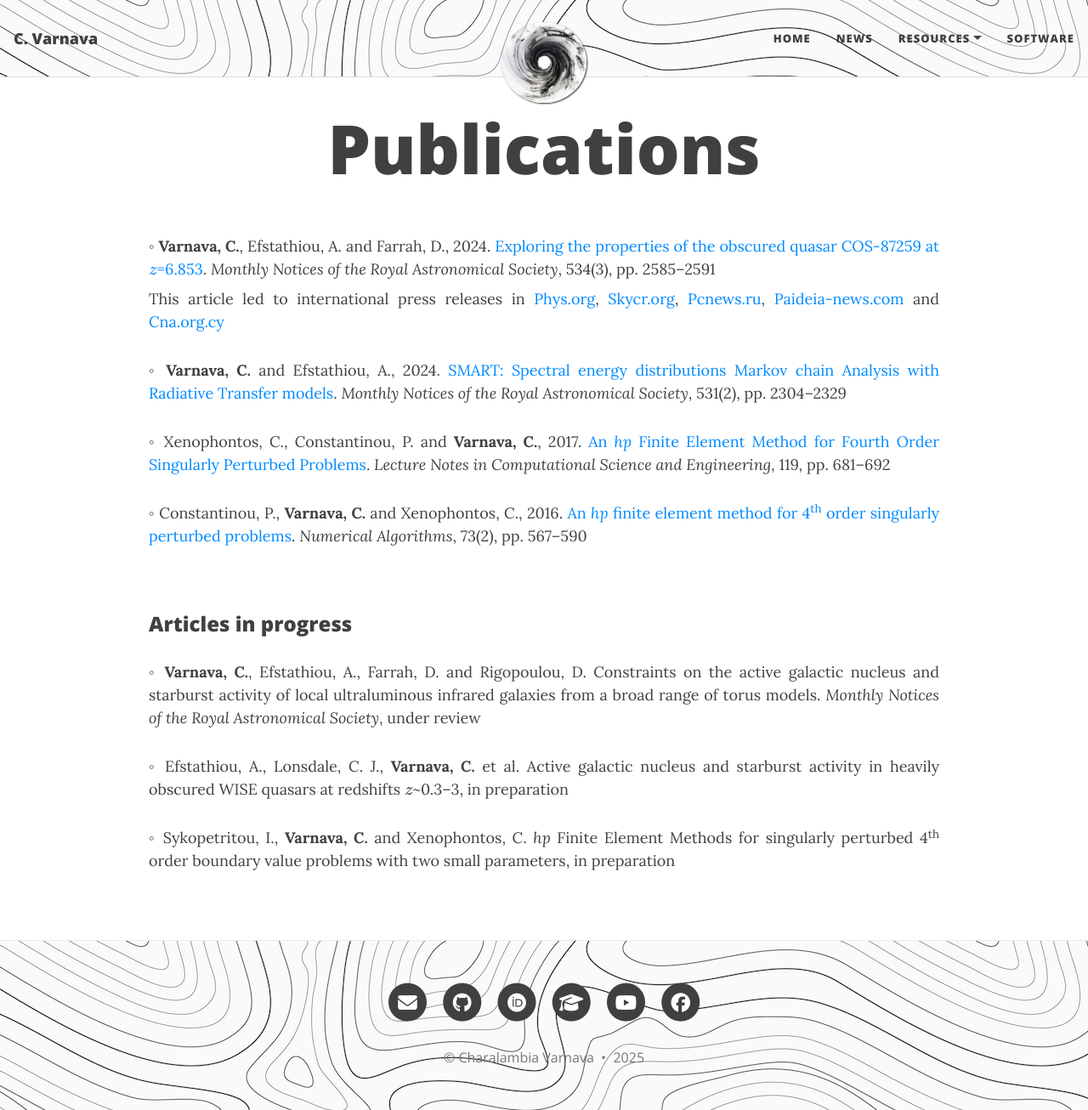
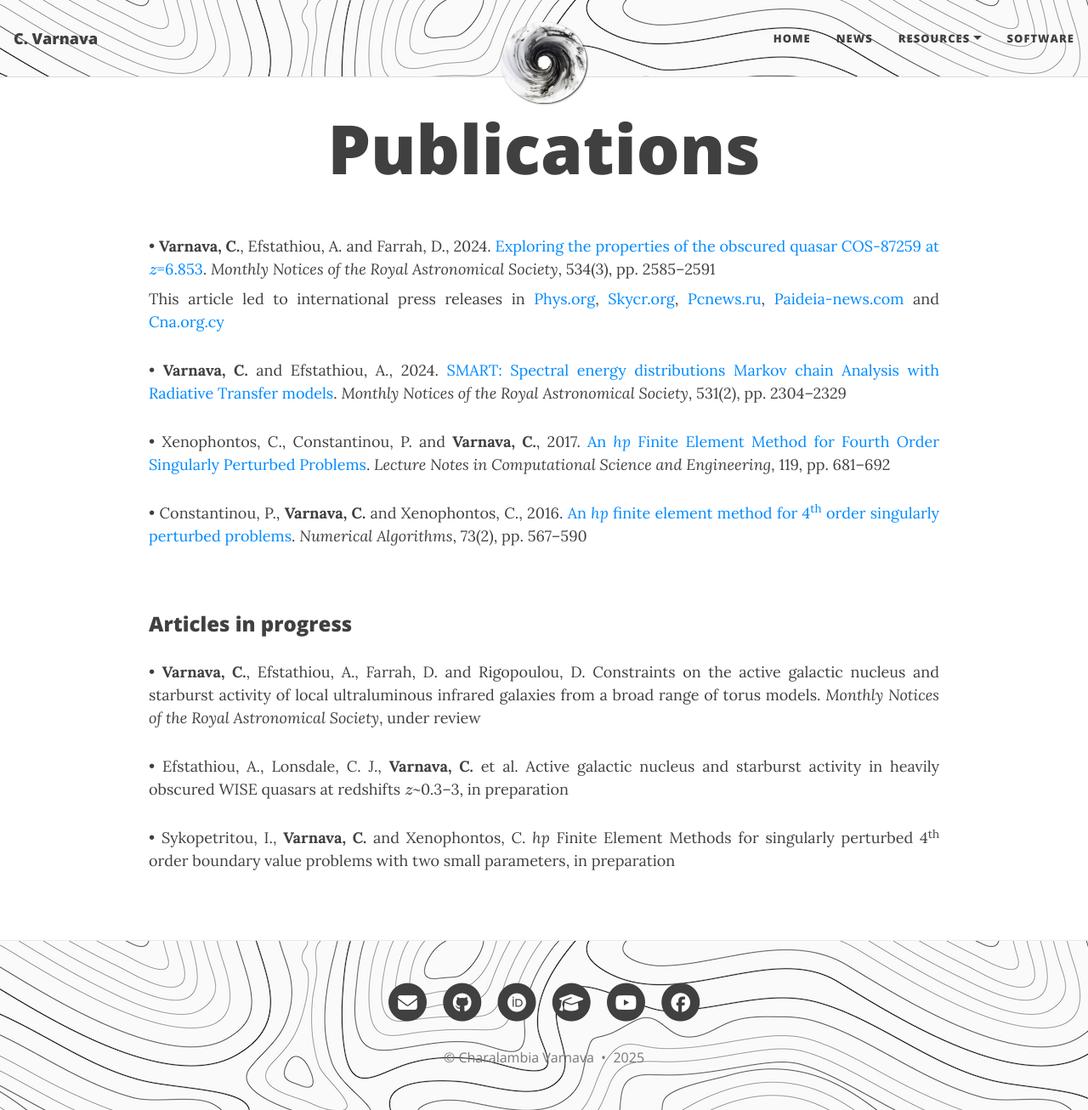
Before and after one commit to ch-var/ch-var.github.io, a Jekyll site: the page built from publications.html, in a window 1280 px wide and 1306 px high. Shown: the whole window at 85% size. Built offline with Jekyll 4.4.1, drawn with Linux system fonts in a browser that asks for light colours; formulas are drawn with MathJax 3.

Commit message:
Update publications.html

```diff
--- a/publications.html
+++ b/publications.html
@@ -21,13 +21,13 @@
   }
 </style>
 
-<p align='justify' style="margin-bottom: 8px;">&#9702;  <b>Varnava, C.</b>, Efstathiou, A. and Farrah, D., 2024. <a href="https://doi.org/10.1093/mnras/stae2221">Exploring the properties of the obscured quasar COS-87259 at \(z\)=6.853</a>. <i>Monthly Notices of the Royal Astronomical Society</i>, 534(3), pp. 2585–2591</p>
+<p align='justify' style="margin-bottom: 8px;">&#8226;  <b>Varnava, C.</b>, Efstathiou, A. and Farrah, D., 2024. <a href="https://doi.org/10.1093/mnras/stae2221">Exploring the properties of the obscured quasar COS-87259 at \(z\)=6.853</a>. <i>Monthly Notices of the Royal Astronomical Society</i>, 534(3), pp. 2585–2591</p>
 <p align='justify' style="margin-top: 0px; margin-bottom: 8px;">This article led to international press releases in <a href="https://phys.org/news/2024-10-astronomers-explore-properties-obscured-hyperluminous.html">Phys.org</a>, <a href="https://skycr.org/2024/10/21/exploran-las-propiedades-de-un-cuasar-hiperluminoso-oscurecido/">Skycr.org</a>, <a href="https://pcnews.ru/news/astronomy_obnaruzili_sverhmassivnuu_cernuu_dyru_v_centre_galaktiki_cos_87259-1530160.html#gsc.tab=0">Pcnews.ru</a>, <a href="https://paideia-news.com/panepistimio-frederick/2024/11/11/ereynitria-toy-eyropaikoy-panepistimioy-meleta-ena-protogono-yperfoteino-kbazar">Paideia-news.com</a> and <a href="https://www.cna.org.cy/press-release/article/7556971/anakoinosi-typoy-evropaiko-panepistimio-kyproy">Cna.org.cy</a></p>
-<p align='justify'>&#9702;  <b>Varnava, C.</b> and Efstathiou, A., 2024. <a href="https://doi.org/10.1093/mnras/stae1141">SMART: Spectral energy distributions Markov chain Analysis with Radiative Transfer models</a>. <i>Monthly Notices of the Royal Astronomical Society</i>, 531(2), pp. 2304–2329</p>
-<p align='justify'>&#9702;  Xenophontos, C., Constantinou, P. and <b>Varnava, C.</b>, 2017. <a href="https://doi.org/10.1007/978-3-319-65870-4_49">An <i>hp</i> Finite Element Method for Fourth Order Singularly Perturbed Problems</a>. <i>Lecture Notes in Computational Science and Engineering</i>, 119, pp. 681–692</p>
-<p align='justify'>&#9702;  Constantinou, P., <b>Varnava, C.</b> and Xenophontos, C., 2016. <a href="https://doi.org/10.1007/s11075-016-0108-9">An <i>hp</i> finite element method for 4<sup>th</sup> order singularly perturbed problems</a>. <i>Numerical Algorithms</i>, 73(2), pp. 567–590</p>
+<p align='justify'>&#8226;  <b>Varnava, C.</b> and Efstathiou, A., 2024. <a href="https://doi.org/10.1093/mnras/stae1141">SMART: Spectral energy distributions Markov chain Analysis with Radiative Transfer models</a>. <i>Monthly Notices of the Royal Astronomical Society</i>, 531(2), pp. 2304–2329</p>
+<p align='justify'>&#8226;  Xenophontos, C., Constantinou, P. and <b>Varnava, C.</b>, 2017. <a href="https://doi.org/10.1007/978-3-319-65870-4_49">An <i>hp</i> Finite Element Method for Fourth Order Singularly Perturbed Problems</a>. <i>Lecture Notes in Computational Science and Engineering</i>, 119, pp. 681–692</p>
+<p align='justify'>&#8226;  Constantinou, P., <b>Varnava, C.</b> and Xenophontos, C., 2016. <a href="https://doi.org/10.1007/s11075-016-0108-9">An <i>hp</i> finite element method for 4<sup>th</sup> order singularly perturbed problems</a>. <i>Numerical Algorithms</i>, 73(2), pp. 567–590</p>
 <br>
 <p style="font-family: var(--header-font); font-weight: 800; line-height: 1.1; font-size: 1.5rem; margin-top: 1.25rem;">Articles in progress</p>
-<p align='justify'>&#9702;  <b>Varnava, C.</b>, Efstathiou, A., Farrah, D. and Rigopoulou, D. Constraints on the active galactic nucleus and starburst activity of local ultraluminous infrared galaxies from a broad range of torus models. <i>Monthly Notices of the Royal Astronomical Society</i>, under review</p>
-<p align='justify'>&#9702;  Efstathiou, A., Lonsdale, C. J., <b>Varnava, C.</b> et al. Active galactic nucleus and starburst activity in heavily obscured WISE quasars at redshifts \(z\)~0.3–3, in preparation</p>
-<p align='justify'>&#9702;  Sykopetritou, I., <b>Varnava, C.</b> and Xenophontos, C. <i>hp</i> Finite Element Methods for singularly perturbed 4<sup>th</sup> order boundary value problems with two small parameters, in preparation</p>
+<p align='justify'>&#8226;  <b>Varnava, C.</b>, Efstathiou, A., Farrah, D. and Rigopoulou, D. Constraints on the active galactic nucleus and starburst activity of local ultraluminous infrared galaxies from a broad range of torus models. <i>Monthly Notices of the Royal Astronomical Society</i>, under review</p>
+<p align='justify'>&#8226;  Efstathiou, A., Lonsdale, C. J., <b>Varnava, C.</b> et al. Active galactic nucleus and starburst activity in heavily obscured WISE quasars at redshifts \(z\)~0.3–3, in preparation</p>
+<p align='justify'>&#8226;  Sykopetritou, I., <b>Varnava, C.</b> and Xenophontos, C. <i>hp</i> Finite Element Methods for singularly perturbed 4<sup>th</sup> order boundary value problems with two small parameters, in preparation</p>
```
